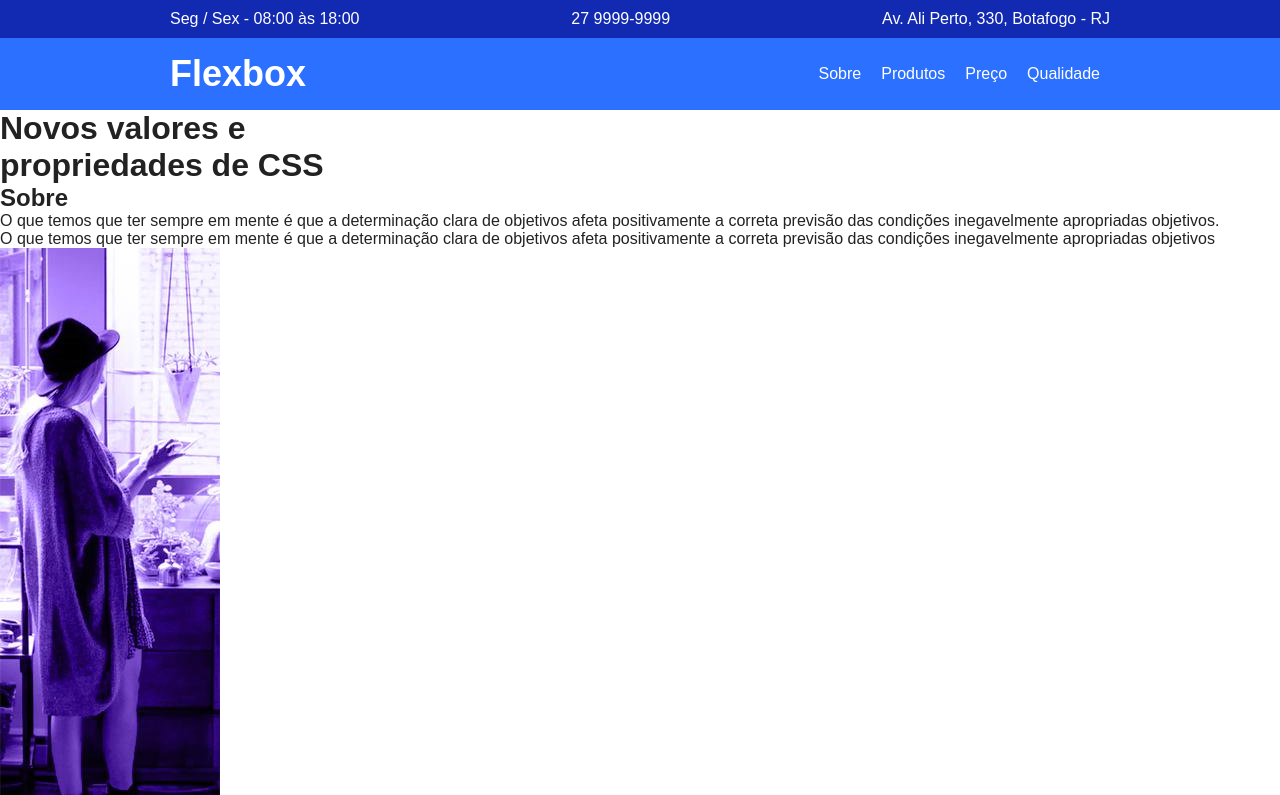
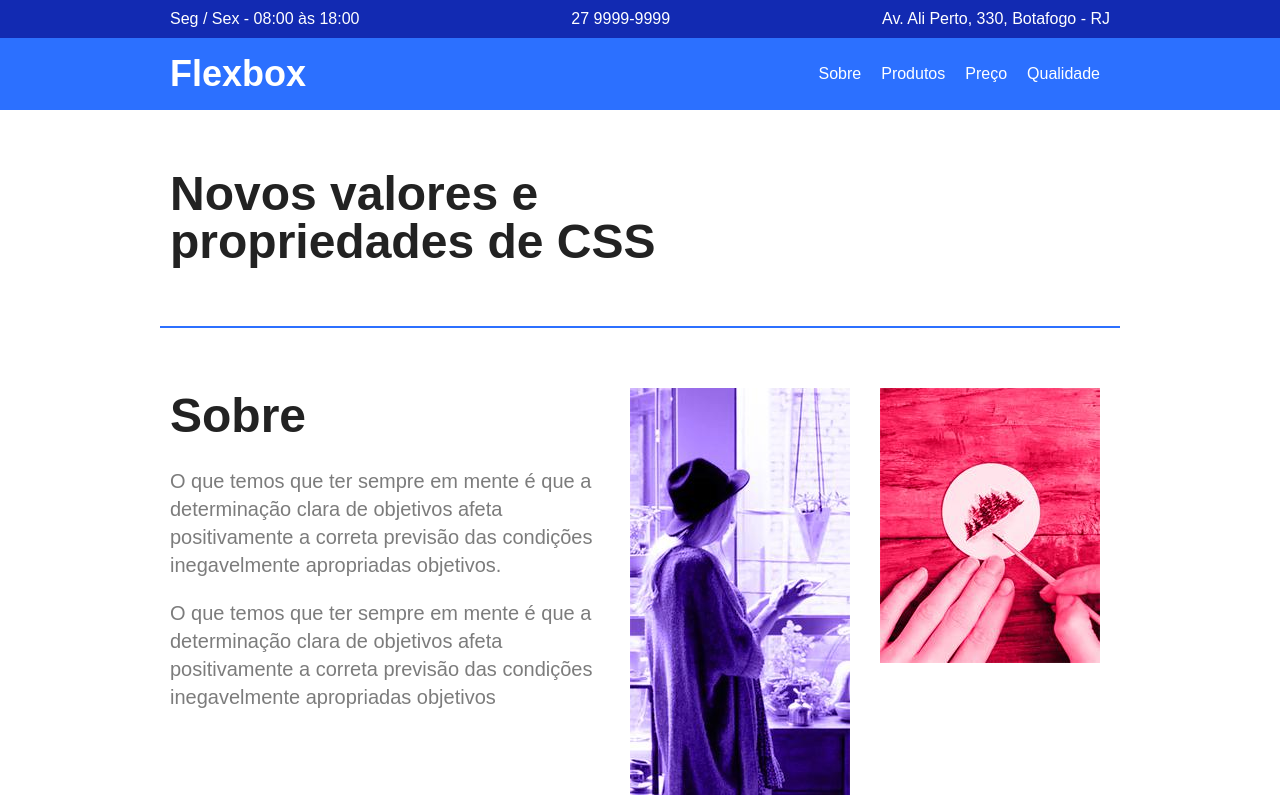
Before and after one commit to Gabelucet/Flexblog, a plain HTML site: page index.html in a window 1280 px wide. Shown: the top 795 px of the page. Drawn offline with Linux system fonts and the light colour scheme; a web font is replaced by a local one.

Commit message:
CSS sobre
Foi feito o css da parte de sobre do site

```diff
--- a/css/style.css
+++ b/css/style.css
@@ -59,3 +59,46 @@ padding-top: 10px;
 .menu-nav a:hover{
     color:#122ab2;;
 }
+
+/*introdução*/
+/*line-height permite controlar o espaçamento entre as linhas de um texto*/
+.introducao{
+    font-size: 3em;
+    line-height: 1;
+    max-width: 960px;
+    margin: 0 auto;
+    padding: 60px 10px;
+}
+
+/*SOBRE*/
+.sobre{
+    border-top: 2px solid #2c70ff;
+    border-bottom: 2px solid #2c70ff;
+    max-width: 960px;
+    margin: 0 auto;
+    padding: 60px 0;
+    display: flex;
+    flex-wrap: wrap;
+}
+
+.sobre-info{
+    flex:2 1 300px;
+    margin: 0 10px;
+}
+
+.sobre-info h1{
+    font-size: 3em;
+    margin-bottom: .5em;
+}
+
+.sobre-info p{
+    font-size:1.25em;
+    line-height: 1.4;
+    margin-bottom: 1em;
+    color: #7c7c7c;
+}
+
+.sobre-img{
+    flex: 1 1 160px;
+    margin: 0 10px;
+}
```
